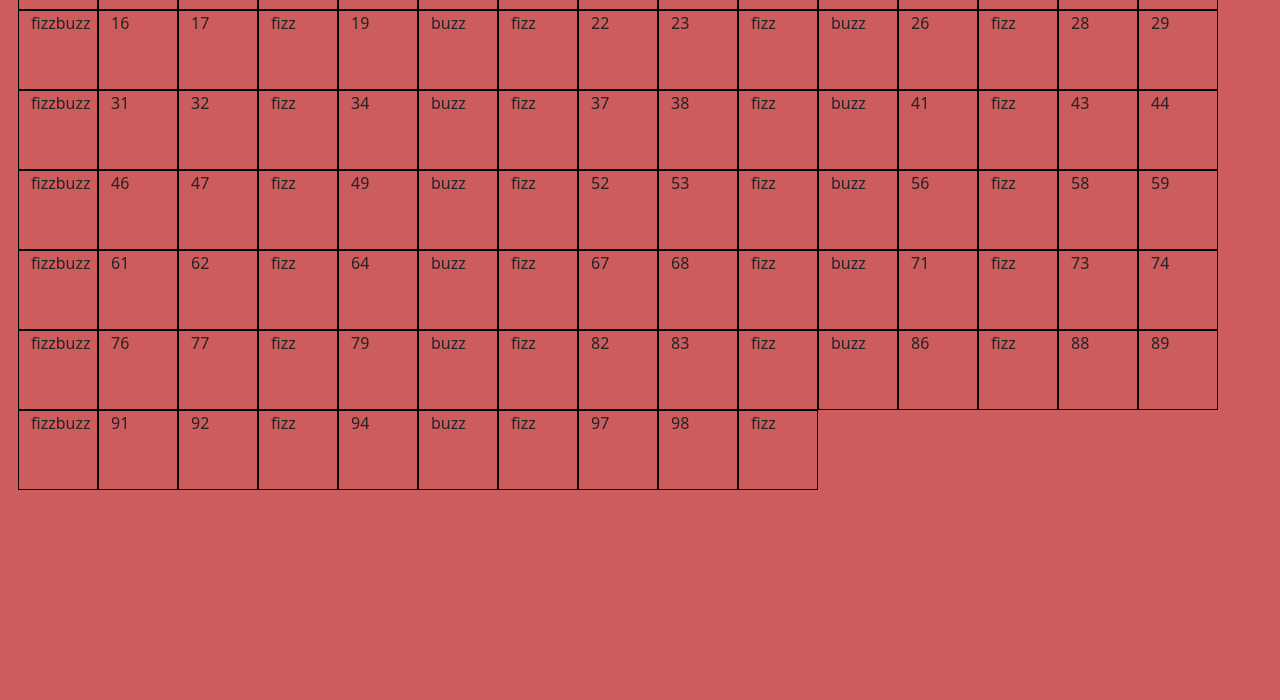
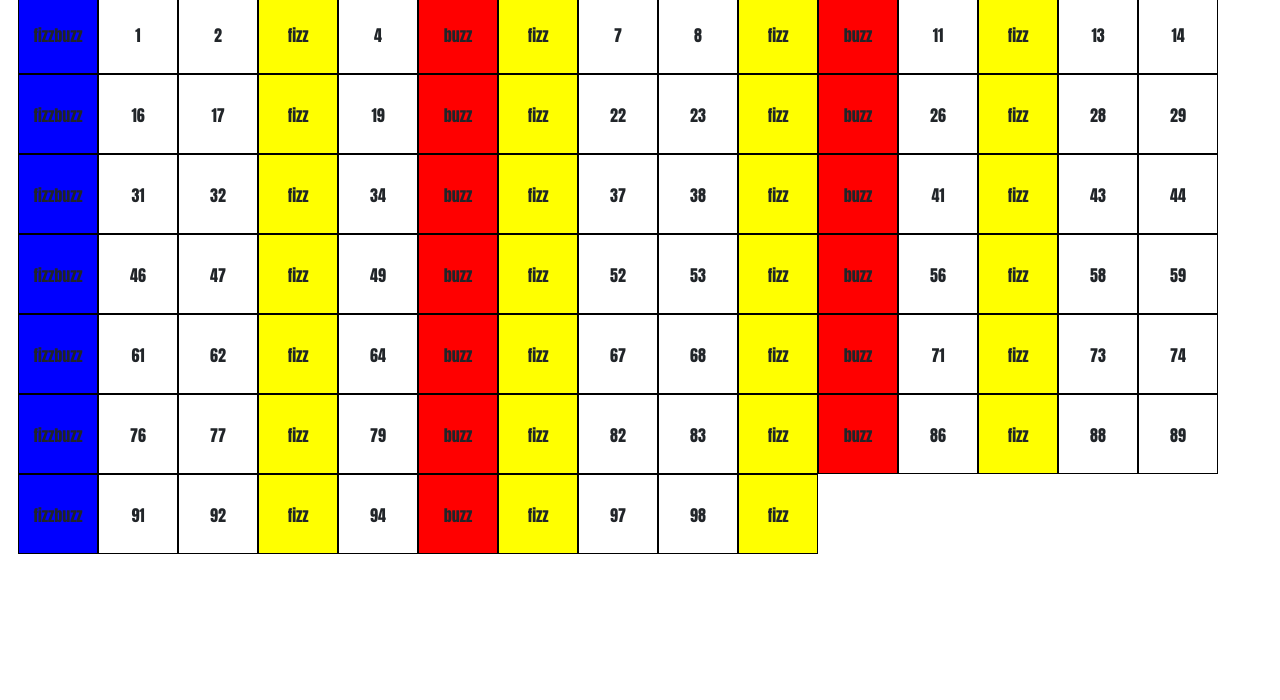
Before and after one commit to ValentinaZussino/js-fizzbuzzdom, a plain HTML site: page index.html in a window 1280 px wide. Shown: the part 100-800 px from the top of the page. Drawn offline with nearby package versions, Linux system fonts and the light colour scheme.

Commit message:
aggiunta bonus 2

```diff
--- a/css/style.css
+++ b/css/style.css
@@ -1,9 +1,14 @@
 body{
-    background-color: indianred;
+    font-family:Impact, Haettenschweiler, 'Arial Narrow Bold', sans-serif;
     padding: 30px;
+    text-align: center;
 }
 .vz_square{
     width: 80px;
     height: 80px;
     border: 1px solid black;
+    line-height: 80px;
 }
+.fizz{background-color: yellow;}
+.buzz{background-color: red;}
+.fizzbuzz{background-color: blue;}
--- a/index.html
+++ b/index.html
@@ -10,10 +10,10 @@
     <title>FizzBuzz</title>
 </head>
 <body>
+    <!-- title -->
+    <h1 class="mb-3">FizzBuzz</h1>
     <!-- squares -->
-    <div class="row flex-wrap">
-
-    </div>
+    <div class="row flex-wrap"></div>
     <!-- js -->
     <script src="./js/script.js"></script>
 </body>
--- a/js/script.js
+++ b/js/script.js
@@ -1,21 +1,21 @@
 // prendo il contenitore
 let vzContainer = document.querySelector('div.row');
-// creo ciclo
+// creo ciclo per inserire i quadratini
 for(let i = 0; i < 100; i++){
-    // creo elemento div
+    // creo elemento div per tutti
     const vzSquare = document.createElement('div');
     // inserisco fizzbuzz e aggiungo classe square
     if((i % 3 == 0) && (i % 5 === 0)){
         vzSquare.append('fizzbuzz');
-        vzSquare.className = 'vz_square';
+        vzSquare.className = 'vz_square fizzbuzz';
         vzContainer.append(vzSquare);
     }  else if (i % 3 === 0){ // inserisco fizz e aggiungo classe square
         vzSquare.append('fizz');
-        vzSquare.className = 'vz_square';
+        vzSquare.className = 'vz_square fizz';
         vzContainer.append(vzSquare);
     } else if (i % 5 === 0){ // inserisco buzz e aggiungo classe square
         vzSquare.append('buzz');
-        vzSquare.className = 'vz_square';
+        vzSquare.className = 'vz_square buzz';
         vzContainer.append(vzSquare);
     } else { // inserisco i e aggiungo classe square
         vzSquare.append(i);
```
